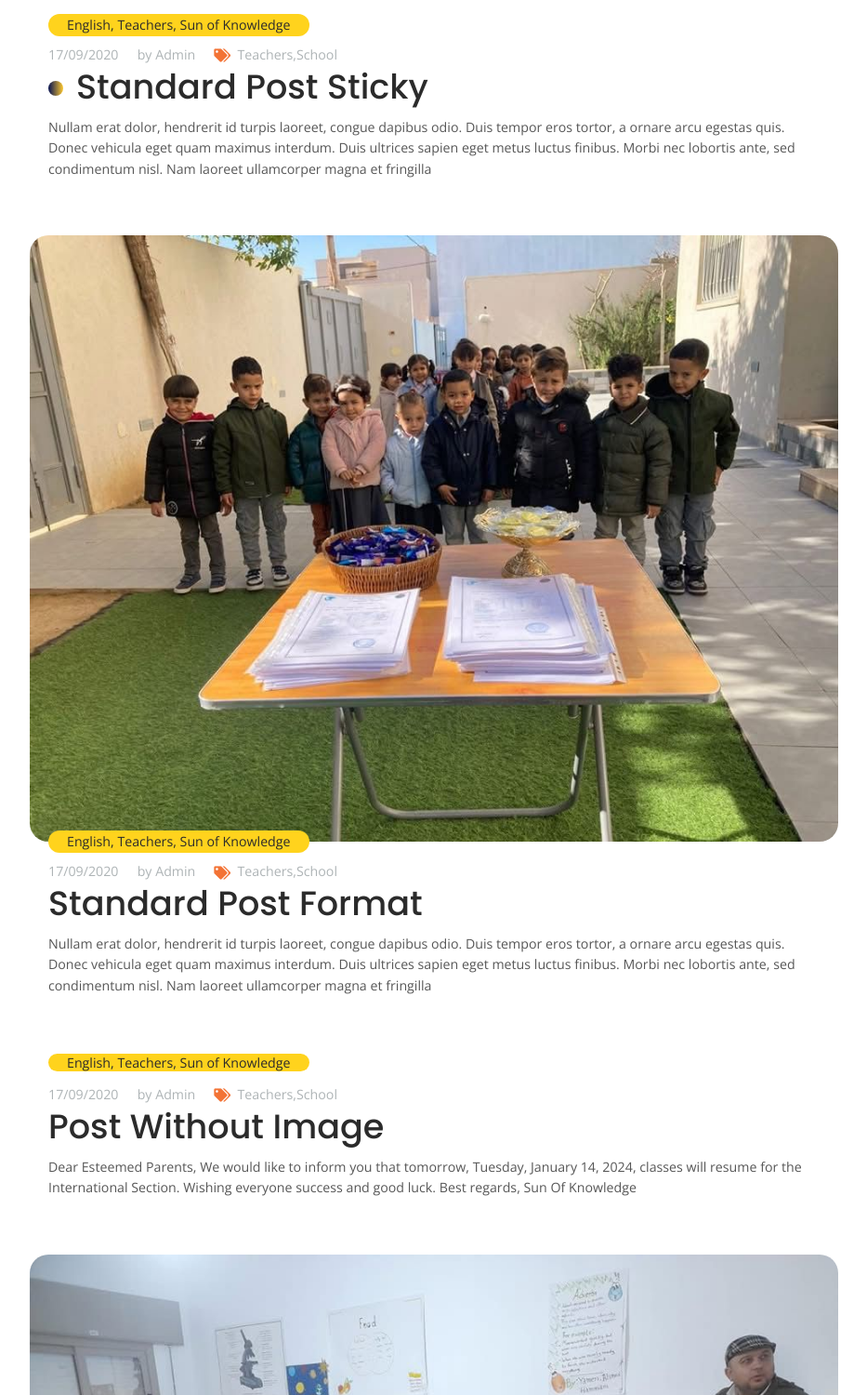
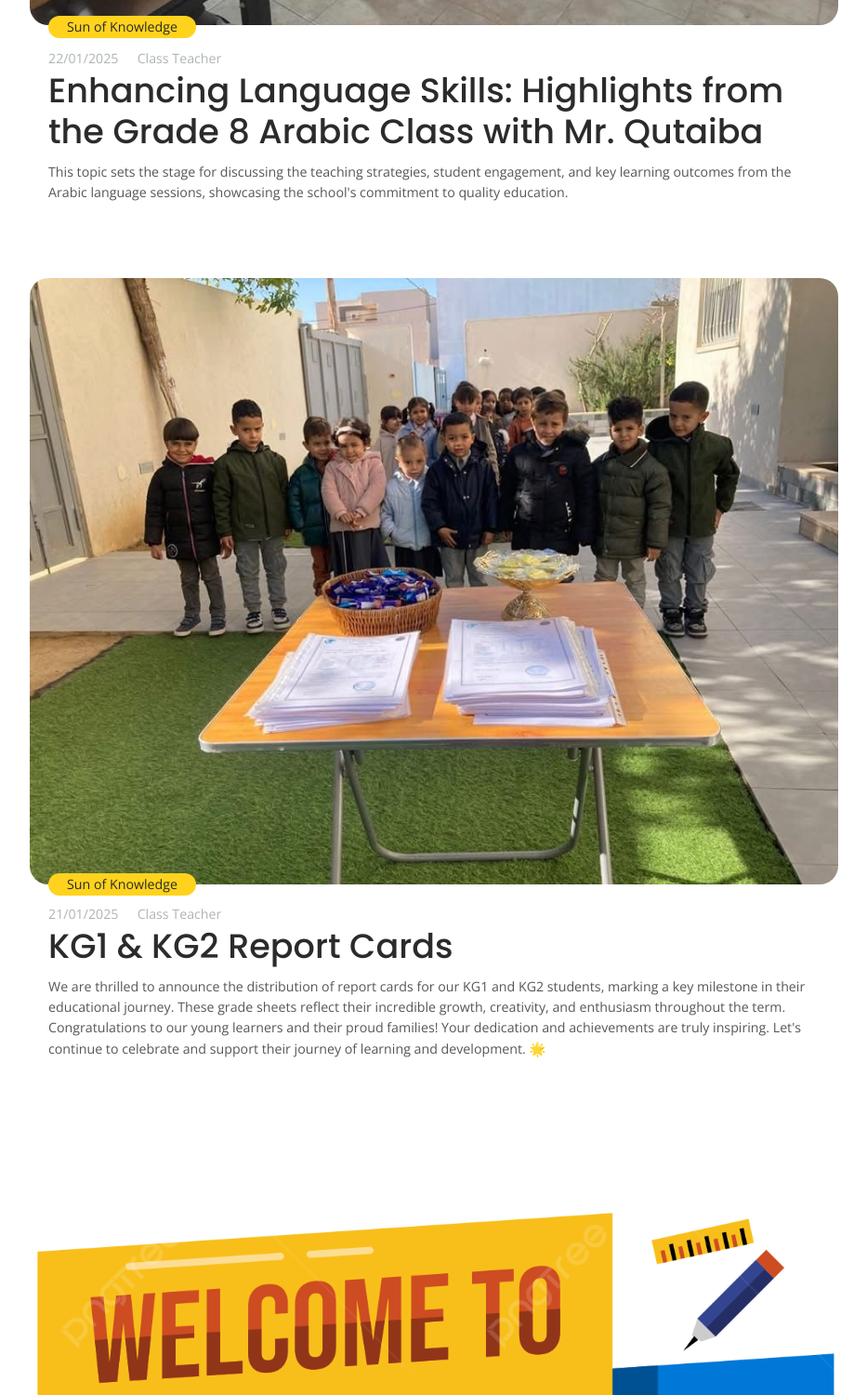
Before and after one commit to Aeldahdahy/SunOfKnowledge, a website: page blog.html in a window 1280 px wide. Shown: the part 1300-2800 px from the top of the page at 93% size, without its empty margins (23-956 px from the left). Drawn offline with nearby package versions, Linux system fonts and the light colour scheme.

Commit message:
SunOfKnowledge-0.8

```diff
--- a/blog.html
+++ b/blog.html
@@ -112,63 +112,6 @@
 					<div class="col-lg-9">
 						<div class="blog-section p-0 posts-page">
 							<div class="blog-posts">
-								<div class="blog-post">
-									<div class="blog-thumbnail" style="background-color: #fff;">
-										<a title="">
-											<img src="./src/img/image29.png" alt="" class="w-100" >
-										</a>
-										<span class="category">English, Teachers, Sun of Knowledge</span>
-									</div>
-									<div class="blog-info">
-										<ul class="meta">
-											<li><a title="">17/09/2020</a></li>
-											<li><a title="">by Admin</a></li>
-											<li><img src="assets/img/icon13.png" alt="" /><a title="">Teachers,</a><a title=""> School</a></li>
-										</ul>
-										<h3 class="stick"><a href="https://www.facebook.com/share/p/15bAeCyLDT/?mibextid=wwXIfr" title="">Standard Post Sticky</a></h3>
-										<p>Nullam erat dolor, hendrerit id turpis laoreet, congue dapibus odio. Duis tempor eros tortor, a ornare arcu egestas quis. Donec vehicula eget quam maximus interdum. Duis ultrices sapien eget metus luctus finibus. Morbi nec lobortis ante, sed condimentum nisl. Nam laoreet ullamcorper magna et fringilla</p>
-
-									</div>
-								</div><!--blog-post end-->
-								<div class="blog-post">
-									<div class="blog-thumbnail">
-										<a title="">
-											<img src="./src/img/image28.jpeg" alt="" class="w-100">
-										</a>
-										<span class="category">English, Teachers, Sun of Knowledge</span>
-									</div>
-									<div class="blog-info">
-										<ul class="meta">
-											<li><a title="">17/09/2020</a></li>
-											<li><a title="">by Admin</a></li>
-											<li><img src="assets/img/icon13.png" alt="" /><a title="">Teachers,</a><a title=""> School</a></li>
-										</ul>
-										<h3><a href="https://www.facebook.com/share/p/15iTjzay9c/?mibextid=wwXIfr" title="">Standard Post Format</a></h3>
-										<p>Nullam erat dolor, hendrerit id turpis laoreet, congue dapibus odio. Duis tempor eros tortor, a ornare arcu egestas quis. Donec vehicula eget quam maximus interdum. Duis ultrices sapien eget metus luctus finibus. Morbi nec lobortis ante, sed condimentum nisl. Nam laoreet ullamcorper magna et fringilla</p>
-
-									</div>
-								</div><!--blog-post end-->
-								<div class="blog-post without-thumb">
-									<div class="blog-thumbnail">
-										<span class="category">English, Teachers, Sun of Knowledge</span>
-									</div>
-									<div class="blog-info">
-										<ul class="meta">
-											<li><a title="">17/09/2020</a></li>
-											<li><a title="">by Admin</a></li>
-											<li><img src="assets/img/icon13.png" alt="" /><a title="">Teachers,</a><a title=""> School</a></li>
-										</ul>
-										<h3><a href="https://www.facebook.com/share/p/1ETw8WVPhX/?mibextid=wwXIfr" title="">Post Without Image</a></h3>
-										<p>Dear Esteemed Parents,
-
-											We would like to inform you that tomorrow, Tuesday, January 14, 2024, classes will resume for the International Section.
-											Wishing everyone success and good luck.
-
-											Best regards,
-											Sun Of Knowledge</p>
-
-									</div>
-								</div><!--blog-post end-->
 								<div class="blog-post gallery-post">
 									<div class="blog-carousel">
 										<div class="blog-thumbnail">
@@ -188,94 +131,71 @@
 										</div>
 									</div>
 									<div class="blog-info">
-										<span class="category">English, Teachers, Sun of Knowledge</span>
+										<span class="category">Sun of Knowledge</span>
 										<ul class="meta">
-											<li><a title="">17/09/2020</a></li>
-											<li><a title="">by Admin</a></li>
-											<li><img src="assets/img/icon13.png" alt="" /><a title="">Teachers,</a><a title=""> School</a></li>
+											<li><a title="">22/01/2025</a></li>
+											<li><a title="">Class Teacher</a></li>
 										</ul>
-										<h3><a href="https://www.facebook.com/share/17UCQ9xkX5/?mibextid=wwXIfr" title="">Gallery Post Format</a></h3>
-										<p>Nullam erat dolor, hendrerit id turpis laoreet, congue dapibus odio. Duis tempor eros tortor, a ornare arcu egestas quis. Donec vehicula eget quam maximus interdum. Duis ultrices sapien eget metus luctus finibus. Morbi nec lobortis ante, sed condimentum nisl. Nam laoreet ullamcorper magna et fringilla</p>
+										<h3><a href="https://www.facebook.com/share/v/19kLXNb6L5/?mibextid=wwXIfr" title="">Enhancing Language Skills: Highlights from the Grade 8 Arabic Class with Mr. Qutaiba</a></h3>
+										<p>This topic sets the stage for discussing the teaching strategies, student engagement, and key learning outcomes from the Arabic language sessions, showcasing the school's commitment to quality education.</p>
 
 									</div>
 								</div><!--blog-post end-->
-								<!-- <div class="blog-post quote-post">
+								<div class="blog-post">
+									<div class="blog-thumbnail">
+										<a title="">
+											<img src="./src/img/image28.jpeg" alt="" class="w-100">
+										</a>
+										<span class="category">Sun of Knowledge</span>
+									</div>
 									<div class="blog-info">
-										<span class="category">English, Teachers, Sun of Knowledge</span>
 										<ul class="meta">
-											<li><a title="">17/09/2020</a></li>
-											<li><a title="">by Admin</a></li>
-											<li><img src="assets/img/icon13.png" alt="" /><a title="">Teachers,</a><a title=""> School</a></li>
+											<li><a title="">21/01/2025</a></li>
+											<li><a title="">Class Teacher</a></li>
 										</ul>
-										<p>Nullam erat dolor, hendrerit id turpis laoreet, congue dapibus odio. Duis tempor eros tortor, a ornare arcu egestas quis. Donec vehicula eget quam maximus interdum. Duis ultrices sapien</p>
-										<h4>Polina Podolski</h4>
-										<span>Mother</span>
-									</div>
-								</div>blog-post end	 -->
-								<div class="blog-post quote-post no-bg">
-									<div class="blog-info">
-										<span class="category">English, Teachers, Sun of Knowledge</span>
-										<ul class="meta">
-											<li><a title="">17/09/2020</a></li>
-											<li><a title="">by Admin</a></li>
-											<li><img src="assets/img/icon13.png" alt="" /><a title="">Teachers,</a><a title=""> School</a></li>
-										</ul>
-										<h3><a href="https://www.facebook.com/share/v/19kLXNb6L5/?mibextid=wwXIfr" title="">Link Post Format</a></h3>
+										<h3><a href="https://www.facebook.com/share/p/15iTjzay9c/?mibextid=wwXIfr" title="">KG1 & KG2 Report Cards</a></h3>
+										<p>We are thrilled to announce the distribution of report cards for our KG1 and KG2 students, marking a key milestone in their educational journey. These grade sheets reflect their incredible growth, creativity, and enthusiasm throughout the term.
+
+											Congratulations to our young learners and their proud families! Your dedication and achievements are truly inspiring. Let's continue to celebrate and support their journey of learning and development. 🌟</p>
 
 									</div>
-								</div> <!--blog-post end-->
+								</div><!--blog-post end-->
+								<div class="blog-post">
+									<div class="blog-thumbnail" style="background-color: #fff;">
+										<a title="">
+											<img src="./src/img/image33.png" alt="" class="w-100" >
+										</a>
+										<span class="category">Sun of Knowledge</span>
+									</div>
+									<div class="blog-info">
+										<ul class="meta">
+											<li><a title="">14/01/2025</a></li>
+											<li><a title="">School Principle</a></li>
+										</ul>
+										<h3 class="stick"><a href="https://www.facebook.com/share/p/15AgXW4tW9/?mibextid=wwXIfr" title="">A Fresh Start: Welcoming Semester 2 with Excitement and Determination</a></h3>
+										<p>This topic highlights the school's enthusiasm for the new semester, outlines goals and plans, and encourages students to embrace new opportunities for growth and success.</p>
+
+									</div>
+								</div><!--blog-post end-->
 								<div class="blog-post video-post">
 									<div class="blog-thumbnail">
 										<a title="">
-											<img src="./src/img/image24.jpeg" alt="" class="w-100">
+											<img src="./src/img/image32.jpeg" alt="" class="w-100">
 										</a>
-										<span class="category">English, Teachers, Sun of Knowledge</span>
-										<a href="https://www.facebook.com/share/v/18xZ4wvPvf/?mibextid=wwXIfr" target="_blank" title="" class="video-play"><img src="assets/img/play.png" alt=""></a>
+										<span class="category">Sun of Knowledge</span>
+										<a href="https://www.facebook.com/share/r/14yBbVvouC/" target="_blank" title="" class="video-play"><img src="assets/img/play.png" alt=""></a>
 									</div>
 									<div class="blog-info">
 										<ul class="meta">
-											<li><a title="">17/09/2020</a></li>
-											<li><a title="">by Admin</a></li>
-											<li><img src="assets/img/icon13.png" alt="" /><a title="">Teachers,</a><a title=""> School</a></li>
+											<li><a title="">9/11/2024</a></li>
+											<li><a title="">PE Teacher</a></li>
 										</ul>
-										<h3><a href="https://www.facebook.com/share/v/18xZ4wvPvf/?mibextid=wwXIfr" title="">Video Post Format</a></h3>
-										<p>Nullam erat dolor, hendrerit id turpis laoreet, congue dapibus odio. Duis tempor eros tortor, a ornare arcu egestas quis. Donec vehicula eget quam maximus interdum. Duis ultrices sapien eget metus luctus finibus. Morbi nec lobortis ante, sed condimentum nisl. Nam laoreet ullamcorper magna et fringilla</p>
+										<h3><a href="https://www.facebook.com/share/r/14yBbVvouC/" title="">Building Strength and Character: Highlights from Our PE Classes</a></h3>
+										<p>This topic focuses on how physical education contributes to students' physical fitness, teamwork, and overall well-being, while showcasing the exciting activities and achievements in PE classes.</p>
 
 									</div>
 								</div><!--blog-post end-->
-								<!-- <div class="blog-post without-title">
-									<div class="blog-thumbnail">
-										<a title="">
-											<img src="https://via.placeholder.com/1340x894" alt="" class="w-100">
-										</a>
-										<span class="category">English, Teachers, Sun of Knowledge</span>
-									</div>
-									<div class="blog-info">
-										<ul class="meta">
-											<li><a title="">17/09/2020</a></li>
-											<li><a title="">by Admin</a></li>
-											<li><img src="assets/img/icon13.png" alt="" /><a title="">Teachers,</a><a title=""> School</a></li>
-										</ul>
-										<p>Nullam erat dolor, hendrerit id turpis laoreet, congue dapibus odio. Duis tempor eros tortor, a ornare arcu egestas quis. Donec vehicula eget quam maximus interdum. Duis ultrices sapien eget metus luctus finibus. </p>
-
-									</div>
-								</div>blog-post end -->
-							</div><!--blog-posts end-->
-						</div><!--blog-section end-->
-						<!-- <div class="mdp-pagiation">
-							<nav aria-label="Page navigation example">
-								<ul class="pagination">
-							    	<li class="page-item"><a class="page-link">1</a></li>
-							    	<li class="page-item"><a class="page-link active">2</a></li>
-							    	<li class="page-item"><a class="page-link">3</a></li>
-							    	<li class="page-item"><a class="page-link">4</a></li>
-							    	<li class="page-item"><a class="page-link">...</a></li>
-							    	<li class="page-item"><a class="page-link">15</a></li>
-							  	</ul>
-							</nav>
-						</div>pagination-end -->
 					</div>
-
 				</div>
 			</div>
 		</section><!--page-content end-->
```
Also changed, not shown: src/img/image31.jpeg (added), src/img/image32.jpeg (added), src/img/image33.png (added).
